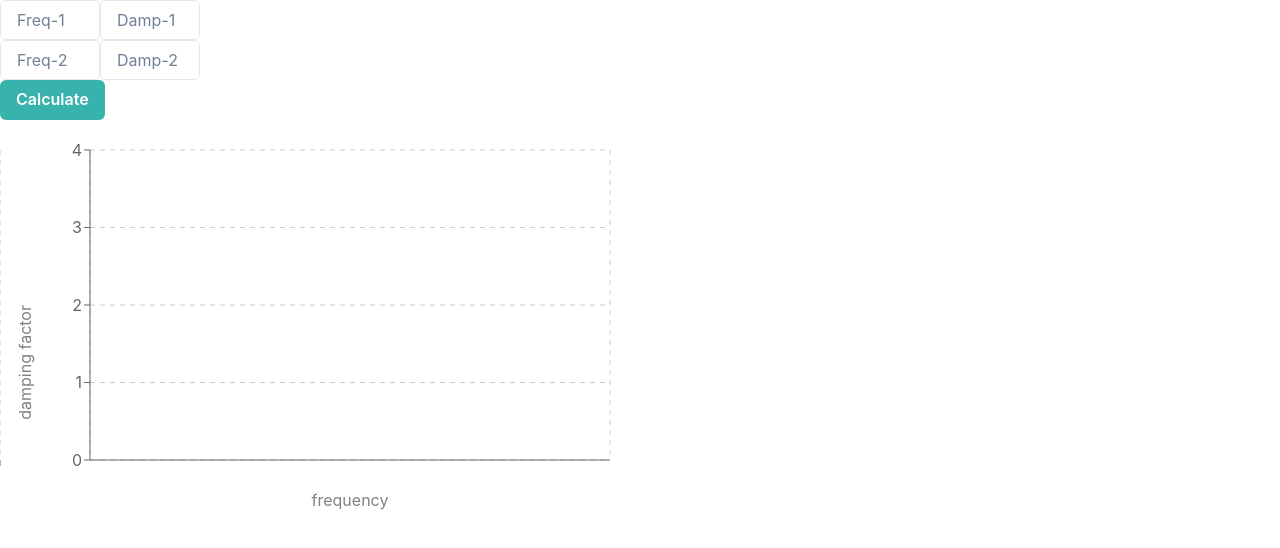
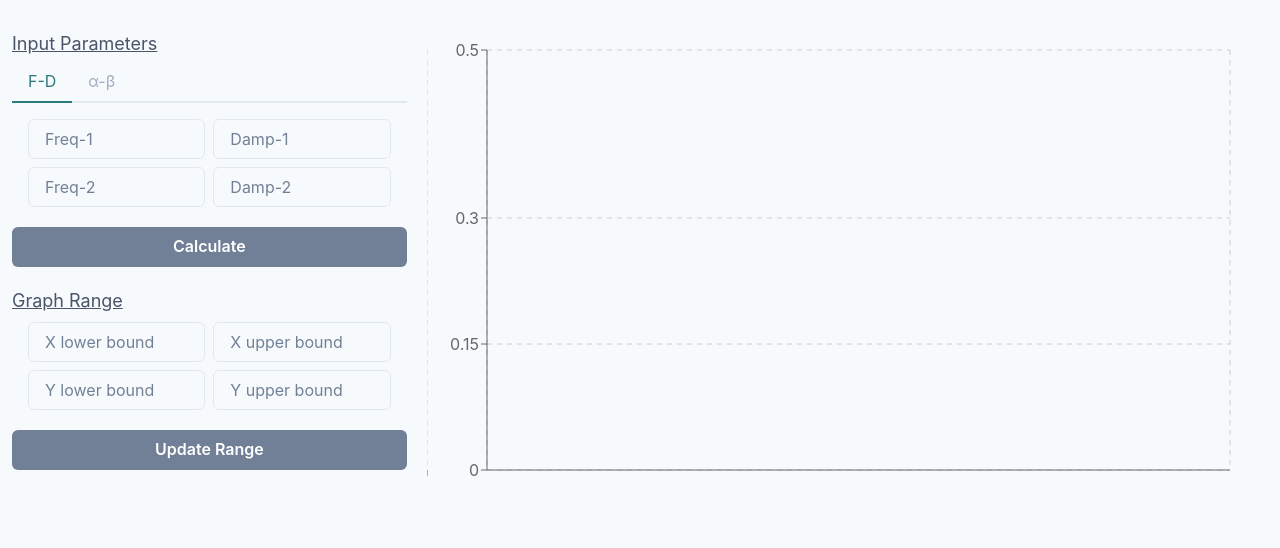
Before and after one commit to hotaosa/rayleigh_damping, a React (Create React App) app: page / in a window 1280 px wide. Shown: the top 548 px of the page. Built offline with nearby package versions, Linux system fonts and the light colour scheme.

Commit message:
modify setting area and graph layout

```diff
--- a/package.json
+++ b/package.json
@@ -14,6 +14,7 @@
     "@types/node": "^16.18.11",
     "@types/react": "^18.0.26",
     "@types/react-dom": "^18.0.10",
+    "d3-scale": "^4.0.2",
     "framer-motion": "^8.0.2",
     "gh-pages": "^4.0.0",
     "react": "^18.2.0",
--- a/src/App.tsx
+++ b/src/App.tsx
@@ -1,15 +1,21 @@
-import { ChakraProvider } from '@chakra-ui/react';
+import { ChakraProvider, HStack } from '@chakra-ui/react';
 import { Graph } from './component/organisms/Graph';
 import { SettingArea } from './component/organisms/SettingArea';
+import { GraphRangeProvider } from './providers/GraphProvider';
 import { RayleighProvider } from './providers/RayleighProvider';
+import { theme } from './theme/theme';
 
 function App() {
   return (
     <div className="App">
-      <ChakraProvider>
+      <ChakraProvider theme={theme}>
         <RayleighProvider>
-          <SettingArea />
-          <Graph />
+          <GraphRangeProvider>
+            <HStack spacing={2}>
+              <SettingArea />
+              <Graph />
+            </HStack>
+          </GraphRangeProvider>
         </RayleighProvider>
       </ChakraProvider>
     </div>
--- a/src/component/atoms/PrimaryButton.tsx
+++ b/src/component/atoms/PrimaryButton.tsx
@@ -4,16 +4,18 @@ import { Button } from '@chakra-ui/react';
 type Props = {
   children: ReactNode;
   disabled?: boolean;
+  isLoading?: boolean;
   onClick: () => void;
 };
 
 export const PrimaryButton = ((props: Props) => {
-  const { children, disabled = false, onClick } = props;
+  const { children, disabled = false, isLoading = false, onClick } = props;
   return (
     <Button
-      bg="teal.400"
+      bg={disabled ? "gray.500" : "teal.400"}
       color="white"
       disabled={disabled}
+      isLoading={isLoading}
       _hover={{ opacity: 0.8 }}
       onClick={onClick}
     >
--- a/src/component/organisms/Graph.tsx
+++ b/src/component/organisms/Graph.tsx
@@ -9,31 +9,31 @@ import {
   XAxis,
   YAxis,
 } from "recharts";
+import { GraphRangeContext } from "../../providers/GraphProvider";
 import { RayleighContext } from "../../providers/RayleighProvider";
 import { generateData } from "../../util/generateData";
 
 export const Graph = memo(() => {
-  const params = useContext(RayleighContext).params;
-  const data = generateData(params);
+  const rayleighParams = useContext(RayleighContext).params;
+  const data = generateData(rayleighParams);
+  const graphRange = useContext(GraphRangeContext).params;
   return (
-    <ResponsiveContainer width="50%" height={400}>
+    <ResponsiveContainer width="100%" height={500}>
       <LineChart
-        width={600}
-        height={400}
         data={data}
-        margin={{ top: 30, right: 30, bottom: 30, left: 30 }}
+        margin={{ top: 50, right: 50 }}
       >
         <Line type="monotone" dataKey="y" stroke="teal" />
         <CartesianGrid stroke="#ccc" strokeDasharray="5 5" />
-        <XAxis dataKey="x" interval={8} scale="log">
-          <Label value="frequency" position="bottom" />
+        <XAxis type="number" dataKey="x" scale="log" domain={[graphRange.xLowerBound, graphRange.xUpperBound]} allowDataOverflow={true} interval={8}>
+          {/* <Label value="frequency" position="bottom" /> */}
         </XAxis>
-        <YAxis>
-          <Label value="damping factor" position="left" angle={-90} />
+        <YAxis type="number" domain={[graphRange.yLowerBound, graphRange.yUpperBound]} allowDataOverflow={true}>
+        {/* <Label value="damping factor" position="left" angle={-90} />         */}
         </YAxis>
         <Tooltip
           cursor={false}
-          position={{ x: 90, y: 30 }}
+          position={{ x: 60, y: 50 }}
           labelStyle={{ color: "teal" }}
           labelFormatter={(label) => "x : " + label}
           formatter={(value) => Number(value).toExponential(3)}
--- a/src/component/organisms/SettingArea.tsx
+++ b/src/component/organisms/SettingArea.tsx
@@ -1,56 +1,216 @@
-import { Input } from "@chakra-ui/react";
-import { ChangeEvent, useContext, useState } from "react";
+import {
+  Box,
+  Container,
+  HStack,
+  Input,
+  Stack,
+  Tab,
+  TabList,
+  TabPanel,
+  TabPanels,
+  Tabs,
+  Text,
+} from "@chakra-ui/react";
+import { ChangeEvent, useContext, useEffect, useState } from "react";
+import { GraphRangeContext } from "../../providers/GraphProvider";
 import { RayleighContext } from "../../providers/RayleighProvider";
 import { calcRayleighParams } from "../../util/calcRayleighParams";
 import { PrimaryButton } from "../atoms/PrimaryButton";
 
-export const SettingArea = (() => {
-  const [ freq1, setFreq1 ] = useState('');
-  const [ damp1, setDamp1 ] = useState('');
-  const [ freq2, setFreq2 ] = useState('');
-  const [ damp2, setDamp2 ] = useState('');
+export const SettingArea = () => {
+  const [freq1, setFreq1] = useState("");
+  const [damp1, setDamp1] = useState("");
+  const [freq2, setFreq2] = useState("");
+  const [damp2, setDamp2] = useState("");
+  const [rayleighIsInvalid, setRayleighIsInvalid] = useState(true);
 
-  const setParams = useContext(RayleighContext).setParams;
-  let disabled = false;
+  const [xLowerBound, setXLowerBound] = useState("");
+  const [xUpperBound, setXUpperBound] = useState("");
+  const [yLowerBound, setYLowerBound] = useState("");
+  const [yUpperBound, setYUpperBound] = useState("");
+  const [graphRangeIsInvalid, setGraphRangeIsInvalid] = useState(true);
+
+  const setRayleighParams = useContext(RayleighContext).setParams;
+  const setGraphRangeParams = useContext(GraphRangeContext).setParams;
+
+  useEffect(() => {
+    let invalid = false;
+    if (!invalid && (freq1 === "" || Number.isNaN(parseFloat(freq1))))
+      invalid = true;
+    if (!invalid && (damp1 === "" || Number.isNaN(parseFloat(damp1))))
+      invalid = true;
+    if (!invalid && (freq2 === "" || Number.isNaN(parseFloat(freq2))))
+      invalid = true;
+    if (!invalid && (damp2 === "" || Number.isNaN(parseFloat(damp2))))
+      invalid = true;
+    if (!invalid && Number(freq1) === Number(freq2)) invalid = true;
+    setRayleighIsInvalid(invalid);
+  }, [freq1, damp1, freq2, damp2]);
+
+  useEffect(() => {
+    let invalid = false;
+    if (
+      !invalid &&
+      (xLowerBound === "" || Number.isNaN(parseFloat(xLowerBound)))
+    )
+      invalid = true;
+    if (
+      !invalid &&
+      (xUpperBound === "" || Number.isNaN(parseFloat(xUpperBound)))
+    )
+      invalid = true;
+    if (
+      !invalid &&
+      (yLowerBound === "" || Number.isNaN(parseFloat(yLowerBound)))
+    )
+      invalid = true;
+    if (
+      !invalid &&
+      (yUpperBound === "" || Number.isNaN(parseFloat(yUpperBound)))
+    )
+      invalid = true;
+    if (!invalid && Number(xLowerBound) <= 0) invalid = true;
+    if (!invalid && Number(xLowerBound) >= Number(xUpperBound)) invalid = true;
+    if (!invalid && Number(yLowerBound) >= Number(yUpperBound)) invalid = true;
+    setGraphRangeIsInvalid(invalid);
+  }, [xLowerBound, xUpperBound, yLowerBound, yUpperBound]);
 
   const onChangeFreq1 = (e: ChangeEvent<HTMLInputElement>) => {
     setFreq1(e.target.value);
-  }
+  };
   const onChangeDamp1 = (e: ChangeEvent<HTMLInputElement>) => {
     setDamp1(e.target.value);
-  }
+  };
   const onChangeFreq2 = (e: ChangeEvent<HTMLInputElement>) => {
     setFreq2(e.target.value);
-  }
+  };
   const onChangeDamp2 = (e: ChangeEvent<HTMLInputElement>) => {
     setDamp2(e.target.value);
-  }
+  };
+  const onChangeXLowerBound = (e: ChangeEvent<HTMLInputElement>) => {
+    setXLowerBound(e.target.value);
+  };
+  const onChangeXUpperBound = (e: ChangeEvent<HTMLInputElement>) => {
+    setXUpperBound(e.target.value);
+  };
+  const onChangeYLowerBound = (e: ChangeEvent<HTMLInputElement>) => {
+    setYLowerBound(e.target.value);
+  };
+  const onChangeYUpperBound = (e: ChangeEvent<HTMLInputElement>) => {
+    setYUpperBound(e.target.value);
+  };
 
   const onClickCalculate = () => {
-    let allValid: boolean = true;
-    if (Number.isNaN(freq1)) allValid = false;
-    if (Number.isNaN(damp1)) allValid = false;
-    if (Number.isNaN(freq2)) allValid = false;
-    if (Number.isNaN(damp2)) allValid = false;
-    if (Number(freq1) === Number(freq2)) allValid = false;
-    if (allValid) {
-      setParams(calcRayleighParams(Number(freq1), Number(damp1), Number(freq2), Number(damp2)));
-    } else {
-      setParams({ isValid: false, alpha: 0, beta: 0 });
-    }
-  }
+    setRayleighParams(
+      calcRayleighParams(
+        Number(freq1),
+        Number(damp1),
+        Number(freq2),
+        Number(damp2)
+      )
+    );
+  };
+
+  const onClickUpdateRange = () => {
+    setGraphRangeParams({
+      xLowerBound: Number(xLowerBound),
+      xUpperBound: Number(xUpperBound),
+      yLowerBound: Number(yLowerBound),
+      yUpperBound: Number(yUpperBound),
+    });
+  };
 
   return (
-    <>
-      <Input w={100} placeholder="Freq-1" onChange={onChangeFreq1} />
-      <Input w={100} placeholder="Damp-1" onChange={onChangeDamp1} />
-      <br />
-      <Input w={100} placeholder="Freq-2" onChange={onChangeFreq2} />
-      <Input w={100} placeholder="Damp-2" onChange={onChangeDamp2} />
-      <br />
-      <PrimaryButton disabled={disabled} onClick={onClickCalculate} >
-        Calculate
-      </PrimaryButton>
-    </>
+    <Stack spacing="5" pt={3} pb={3}>
+      <Stack spacing="1" pl={3} pr={3}>
+        <Text fontSize="lg" as="ins" color="gray.600">
+          Input Parameters
+        </Text>
+        <Tabs colorScheme="teal">
+          <TabList color="gray.400">
+            <Tab>F-D</Tab>
+            <Tab>α-β</Tab>
+          </TabList>
+          <TabPanels>
+            <TabPanel>
+              <Stack>
+                <HStack>
+                  <Input
+                    size="md"
+                    placeholder="Freq-1"
+                    onChange={onChangeFreq1}
+                  />
+                  <Input
+                    size="md"
+                    placeholder="Damp-1"
+                    onChange={onChangeDamp1}
+                  />
+                </HStack>
+                <HStack>
+                  <Input
+                    size="md"
+                    placeholder="Freq-2"
+                    onChange={onChangeFreq2}
+                  />
+                  <Input
+                    size="md"
+                    placeholder="Damp-2"
+                    onChange={onChangeDamp2}
+                  />
+                </HStack>
+              </Stack>
+            </TabPanel>
+            <TabPanel>
+              <Stack>
+                <HStack>
+                  <Input size="md" placeholder="α" onChange={onChangeFreq1} />
+                  <Input size="md" placeholder="β" onChange={onChangeDamp1} />
+                </HStack>
+                <Box h={10} />
+              </Stack>
+            </TabPanel>
+          </TabPanels>
+        </Tabs>
+        <PrimaryButton disabled={rayleighIsInvalid} onClick={onClickCalculate}>
+          Calculate
+        </PrimaryButton>
+      </Stack>
+      <Stack spacing="2" pl={3} pr={3}>
+        <Text fontSize="lg" as="ins" color="gray.600">
+          Graph Range
+        </Text>
+        <HStack pl={4} pr={4}>
+          <Input
+            size="md"
+            placeholder="X lower bound"
+            onChange={onChangeXLowerBound}
+          />
+          <Input
+            size="md"
+            placeholder="X upper bound"
+            onChange={onChangeXUpperBound}
+          />
+        </HStack>
+        <HStack pl={4} pr={4}>
+          <Input
+            size="md"
+            placeholder="Y lower bound"
+            onChange={onChangeYLowerBound}
+          />
+          <Input
+            size="md"
+            placeholder="Y upper bound"
+            onChange={onChangeYUpperBound}
+          />
+        </HStack>
+        <Box h={1} />
+        <PrimaryButton
+          disabled={graphRangeIsInvalid}
+          onClick={onClickUpdateRange}
+        >
+          Update Range
+        </PrimaryButton>
+      </Stack>
+    </Stack>
   );
-});
+};
--- /dev/null
+++ b/src/providers/GraphProvider.tsx
@@ -0,0 +1,20 @@
+import { createContext, Dispatch, ReactNode, SetStateAction, useState } from "react";
+import { GraphRange } from "../types/GraphRange";
+
+type GraphContextType = {
+  params: GraphRange;
+  setParams: Dispatch<SetStateAction<GraphRange>>;
+};
+
+export const GraphRangeContext = createContext<GraphContextType>({} as GraphContextType);
+
+export const GraphRangeProvider = (props: { children: ReactNode }) => {
+  const { children } = props;
+  const [params, setParams] = useState<GraphRange>({ xLowerBound: 10, xUpperBound: 1000, yLowerBound: 0, yUpperBound: 0.5 });
+
+  return (
+    <GraphRangeContext.Provider value={{ params, setParams }}>
+      {children}
+    </GraphRangeContext.Provider>
+  );
+};
--- /dev/null
+++ b/src/theme/theme.ts
@@ -0,0 +1,12 @@
+import { extendTheme } from "@chakra-ui/react";
+
+export const theme = extendTheme({
+  styles: {
+    global: {
+      body: {
+        backgroundColor: "gray.50",
+        color: "gray.800"
+      }
+    }
+  }
+});
--- /dev/null
+++ b/src/types/GraphRange.ts
@@ -0,0 +1,6 @@
+export type GraphRange = {
+  xLowerBound: number;
+  xUpperBound: number;
+  yLowerBound: number;
+  yUpperBound: number;
+};
--- a/src/util/generateData.ts
+++ b/src/util/generateData.ts
@@ -13,10 +13,10 @@ export function generateData(params: Rayleigh): XYData {
     data.push({ x: 0, y: 0 });
     return data;
   }
-  let x = 10;
+  let x = 1;
   let y = calcDampingFactor(params, x);
   data.push({x, y});
-  while (x < 10000) {
+  while (x < 100000) {
     let dx = x;
     for (let i = 0; i < 9; ++i) {
       x += dx;
```
Also changed, not shown: 1 other file (tests, documents, lock files or other folders).
